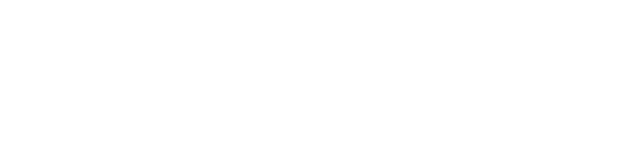
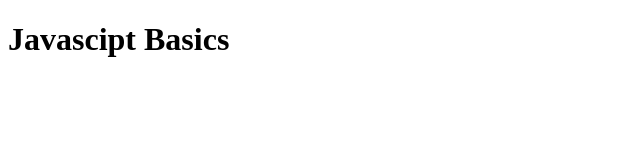
Before and after one commit to raagsharma/Learn-Javascript, a plain HTML site: page 2-JS-basics/index.html in a window 1280 px wide. Shown: the whole page, without its empty margins (0-640 px from the left). Drawn offline with Linux system fonts and the light colour scheme.

Commit message:
Edited Something

```diff
--- a/2-JS-basics/index.html
+++ b/2-JS-basics/index.html
@@ -7,6 +7,6 @@
     <title>Document</title>
 </head>
 <body>
-
+    <h1>Javascipt Basics</h1>
 </body>
 </html>
--- a/2-JS-basics/script.js
+++ b/2-JS-basics/script.js
@@ -1,3 +1,3 @@
 console.log('Hello World 😊😊🐱‍🐉');
 
-// Edited something!!
+// Again Edited something!!
```
